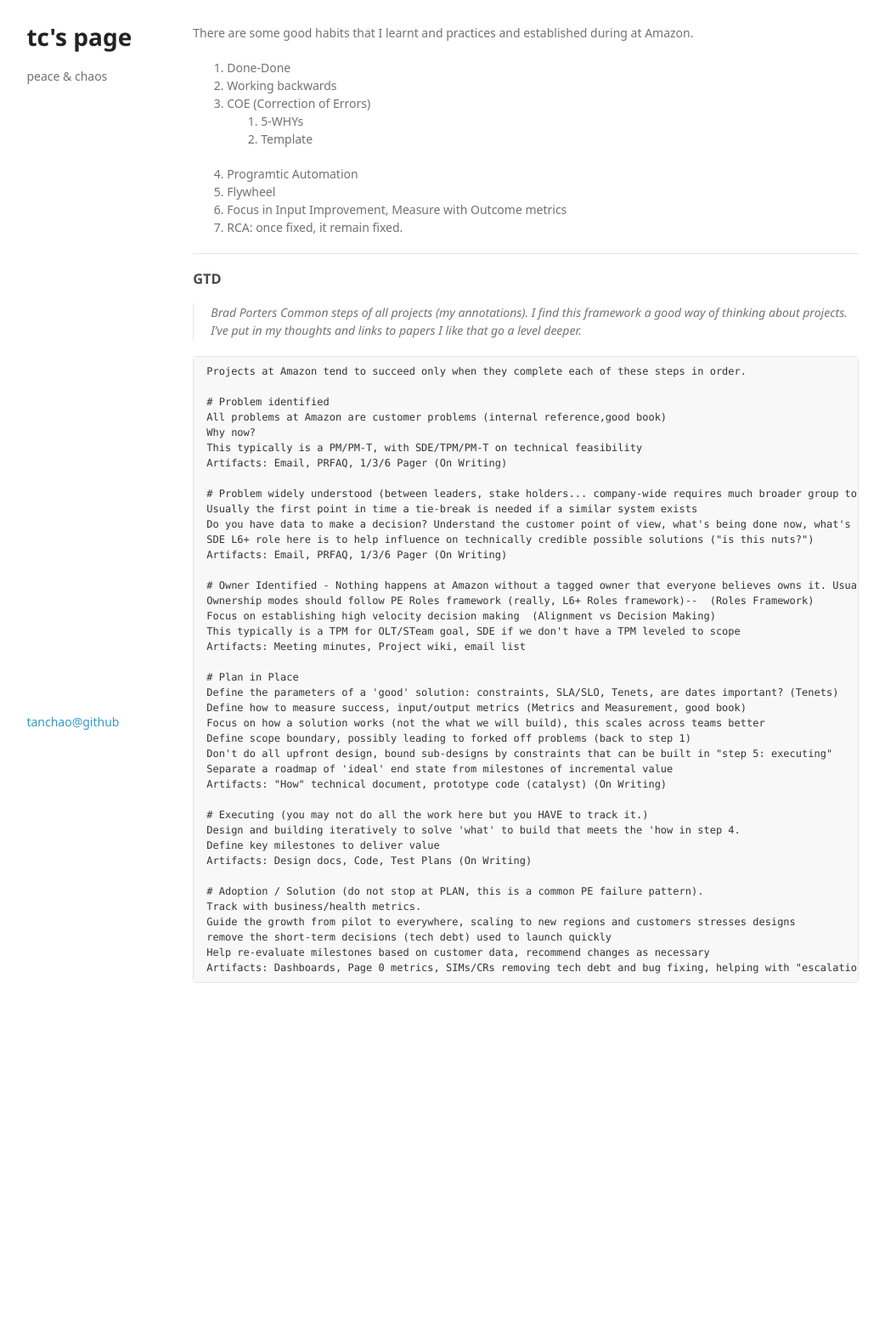
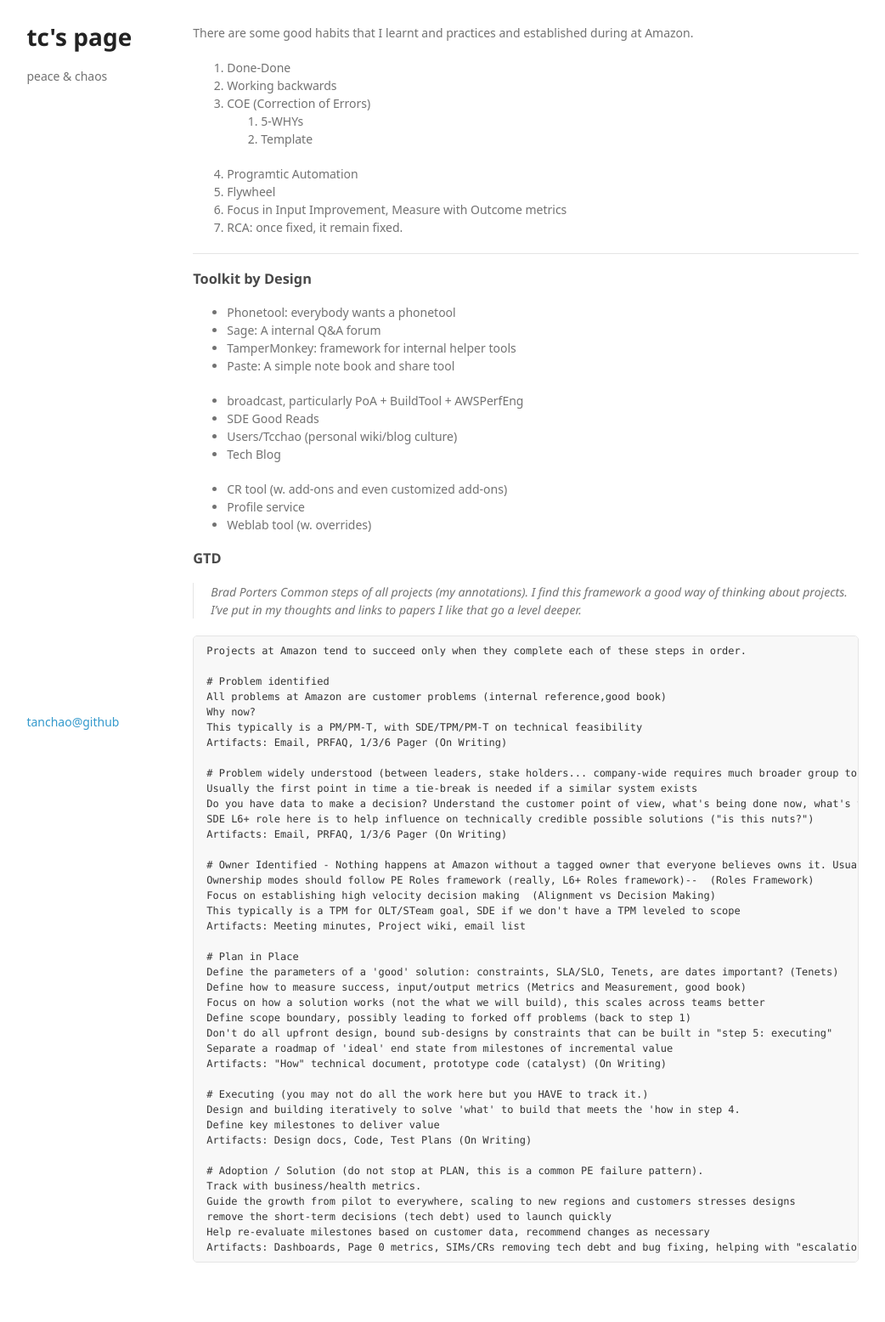
Before and after one commit to tanchao/tanchao.github.io, a Jekyll site: the page built from _posts/2022-01-20-amzn-gems.md, in a window 1280 px wide. Shown: the whole page at 85% size, without its empty margins (119-1161 px from the left). Built offline with Jekyll 4.4.1, drawn with Linux system fonts in a browser that asks for light colours; some web fonts are replaced; before the commit the page ends 1227 px from its top, so only the background shows below that.

Commit message:
recent update for jun.

```diff
--- a/_posts/2022-01-20-amzn-gems.md
+++ b/_posts/2022-01-20-amzn-gems.md
@@ -21,6 +21,23 @@
 7. RCA: once fixed, it remain fixed.
 
 ---
+
+### Toolkit by Design
+
+- Phonetool: everybody wants a phonetool
+- Sage: A internal Q&A forum
+- TamperMonkey: framework for internal helper tools
+- Paste: A simple note book and share tool
+
+- broadcast, particularly PoA + BuildTool + AWSPerfEng
+- SDE Good Reads
+- Users/Tcchao (personal wiki/blog culture)
+- Tech Blog
+
+- CR tool (w. add-ons and even customized add-ons)
+- Profile service
+- Weblab tool (w. overrides)
+
 ### GTD
 
 >Brad Porters
```
Also changed, not shown: _posts/2021-07-31-tech-records.md (+10 -1 lines).
